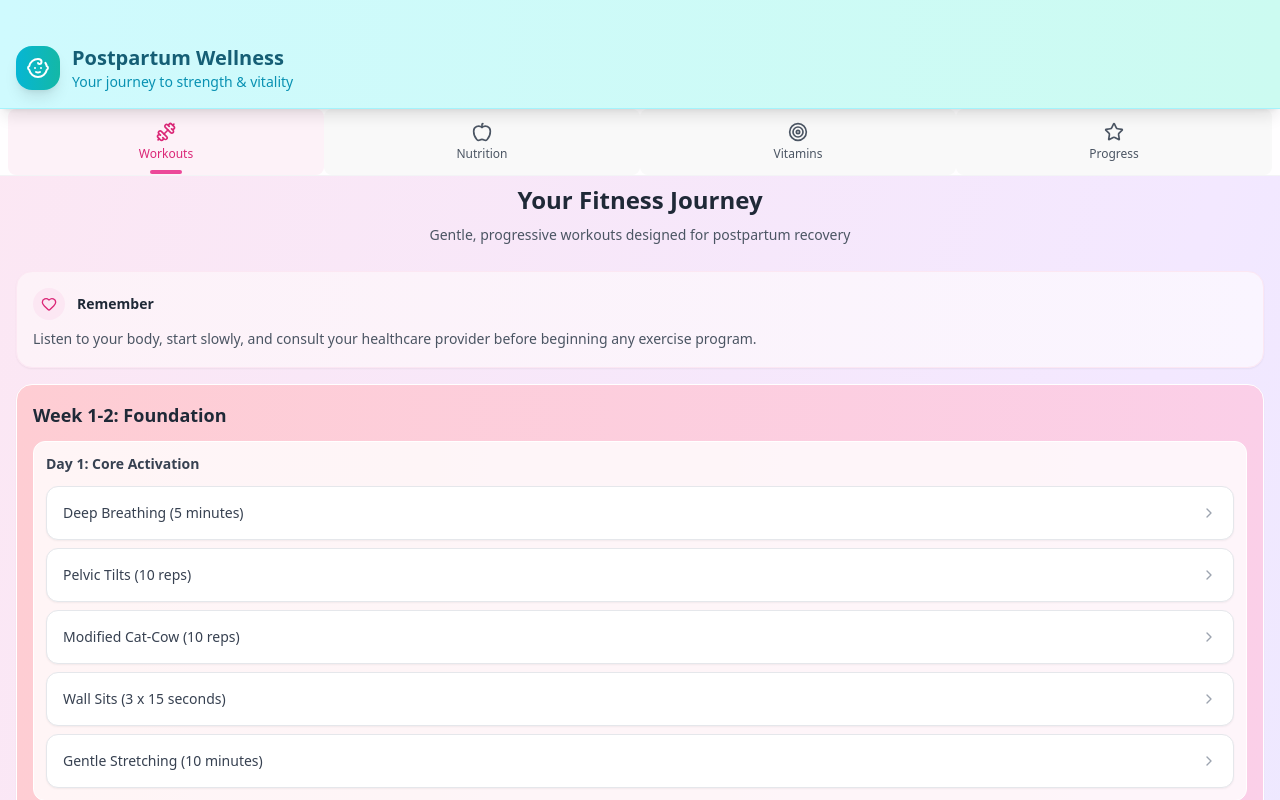
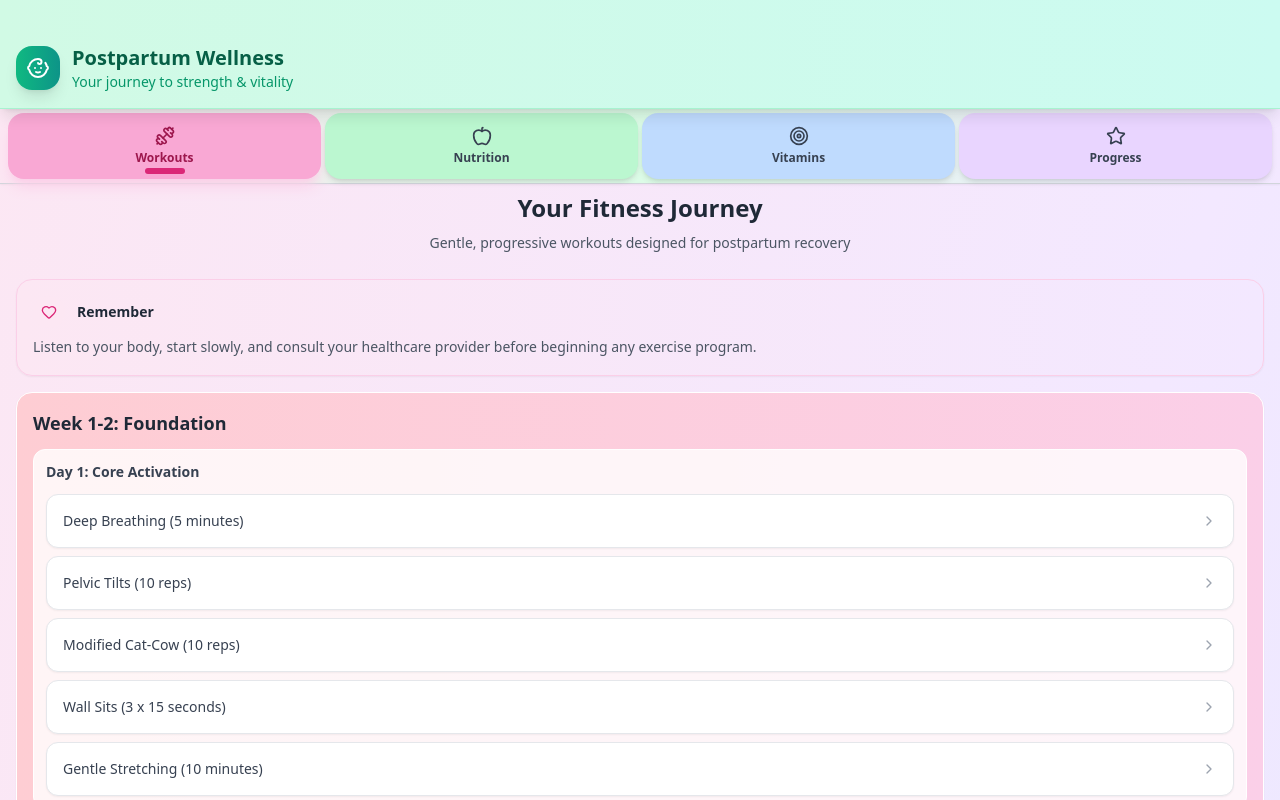
Before and after one commit to skylarnlea/postpartum-fitness-app, a React (Vite) app: page / in a window 1280 px wide. Shown: the top 800 px of the page. Built offline with nearby package versions, Linux system fonts and the light colour scheme.

Commit message:
updated colors throughout

```diff
--- a/src/App.jsx
+++ b/src/App.jsx
@@ -317,7 +317,7 @@ const PostpartumFitnessApp = () => {
         <p className="text-gray-600 text-sm leading-relaxed">Gentle, progressive workouts designed for postpartum recovery</p>
       </div>
 
-      <div className="mx-4 bg-gradient-to-r from-pink-50 to-purple-50 p-4 rounded-2xl border border-pink-100 shadow-sm">
+      <div className="mx-4 bg-gradient-to-r from-pink-100 to-purple-100 p-4 rounded-2xl border border-pink-200 shadow-sm">
         <div className="flex items-center space-x-3 mb-2">
           <div className="bg-pink-100 p-2 rounded-full">
             <Heart className="h-4 w-4 text-pink-600" />
@@ -390,7 +390,7 @@ const PostpartumFitnessApp = () => {
         <p className="text-gray-600 text-sm leading-relaxed">Nutrition guidelines to support your healing and energy</p>
       </div>
 
-      <div className="mx-4 bg-gradient-to-r from-green-50 to-emerald-50 p-4 rounded-2xl border border-green-100 shadow-sm">
+      <div className="mx-4 bg-gradient-to-r from-green-100 to-emerald-100 p-4 rounded-2xl border border-green-200 shadow-sm">
         <div className="flex items-center space-x-3 mb-2">
           <div className="bg-green-100 p-2 rounded-full">
             <Apple className="h-4 w-4 text-green-600" />
@@ -452,7 +452,7 @@ const PostpartumFitnessApp = () => {
         <p className="text-gray-600 text-sm leading-relaxed">Evidence-based supplements to consider for postpartum wellness</p>
       </div>
 
-      <div className="mx-4 bg-gradient-to-r from-amber-50 to-orange-50 p-4 rounded-2xl border border-amber-100 shadow-sm">
+      <div className="mx-4 bg-gradient-to-r from-amber-100 to-orange-100 p-4 rounded-2xl border border-amber-200 shadow-sm">
         <div className="flex items-center space-x-3 mb-2">
           <div className="bg-amber-100 p-2 rounded-full">
             <Target className="h-4 w-4 text-amber-600" />
@@ -587,32 +587,32 @@ const PostpartumFitnessApp = () => {
 
   return (
     <div className="min-h-screen bg-gradient-to-br from-pink-100 via-purple-100 to-blue-100">
-    {/* iPhone-specific safe area and header */}
-      <div className="bg-gradient-to-r from-cyan-100 to-teal-100 bg-opacity-95 shadow-lg border-b border-cyan-200 sticky top-0 z-50">
+      {/* iPhone-specific safe area and header - VIBRANT GREEN */}
+      <div className="bg-gradient-to-r from-emerald-100 to-teal-100 bg-opacity-95 shadow-lg border-b border-emerald-200 sticky top-0 z-50">
         {/* iPhone notch safe area */}
         <div className="h-11"></div>
         <div className="px-4 pb-4">
           <div className="flex items-center space-x-3">
-              <div className="bg-gradient-to-r from-cyan-500 to-teal-500 p-2.5 rounded-2xl shadow-lg">
+            <div className="bg-gradient-to-r from-emerald-500 to-teal-600 p-2.5 rounded-2xl shadow-lg">
               <Baby className="h-6 w-6 text-white" />
             </div>
             <div>
-            <h1 className="text-xl font-bold text-cyan-800">Postpartum Wellness</h1>
-            <p className="text-sm text-cyan-600">Your journey to strength & vitality</p>
+              <h1 className="text-xl font-bold text-emerald-800">Postpartum Wellness</h1>
+              <p className="text-sm text-emerald-600">Your journey to strength & vitality</p>
             </div>
           </div>
         </div>
       </div>
 
-      {/* iPhone-optimized Navigation Tabs */}
-      <div className="bg-white bg-opacity-95 border-b border-gray-100 sticky top-16 z-40">
-        <div className="px-2">
-          <div className="flex justify-between">
+      {/* iPhone-optimized Navigation Tabs - VIBRANT PASTELS */}
+      <div className="bg-gradient-to-r from-pink-100 via-green-100 via-blue-100 to-purple-100 border-b border-gray-300 sticky top-16 z-40 shadow-sm">
+        <div className="px-2 py-1">
+          <div className="flex justify-between gap-1">
             {[
-              { id: 'workouts', label: 'Workouts', icon: Dumbbell, color: 'pink' },
-              { id: 'nutrition', label: 'Nutrition', icon: Apple, color: 'green' },
-              { id: 'supplements', label: 'Vitamins', icon: Target, color: 'blue' },
-              { id: 'progress', label: 'Progress', icon: Star, color: 'purple' }
+              { id: 'workouts', label: 'Workouts', icon: Dumbbell, colors: { bg: 'bg-pink-200', text: 'text-pink-800', active: 'bg-pink-300', indicator: 'bg-pink-600', shadow: 'shadow-pink-200' } },
+              { id: 'nutrition', label: 'Nutrition', icon: Apple, colors: { bg: 'bg-green-200', text: 'text-green-800', active: 'bg-green-300', indicator: 'bg-green-600', shadow: 'shadow-green-200' } },
+              { id: 'supplements', label: 'Vitamins', icon: Target, colors: { bg: 'bg-blue-200', text: 'text-blue-800', active: 'bg-blue-300', indicator: 'bg-blue-600', shadow: 'shadow-blue-200' } },
+              { id: 'progress', label: 'Progress', icon: Star, colors: { bg: 'bg-purple-200', text: 'text-purple-800', active: 'bg-purple-300', indicator: 'bg-purple-600', shadow: 'shadow-purple-200' } }
             ].map(tab => {
               const Icon = tab.icon;
               const isActive = activeTab === tab.id;
@@ -620,15 +620,15 @@ const PostpartumFitnessApp = () => {
                 <button
                   key={tab.id}
                   onClick={() => setActiveTab(tab.id)}
-                  className={`flex-1 flex flex-col items-center py-3 px-2 transition-all relative ${
+                  className={`flex-1 flex flex-col items-center py-3 px-2 rounded-2xl transition-all relative ${
                     isActive
-                      ? 'text-pink-600 bg-pink-50'
-                      : 'text-gray-600'
+                      ? `${tab.colors.text} ${tab.colors.active} shadow-lg ${tab.colors.shadow}`
+                      : `text-gray-700 ${tab.colors.bg} hover:${tab.colors.active} shadow-md`
                   }`}
                 >
                   <Icon className="h-5 w-5 mb-1" />
-                  <span className="text-xs font-medium">{tab.label}</span>
-                  {isActive && <div className="absolute bottom-0 left-1/2 transform -translate-x-1/2 w-8 h-1 bg-pink-500 rounded-full"></div>}
+                  <span className="text-xs font-bold">{tab.label}</span>
+                  {isActive && <div className={`absolute bottom-1 left-1/2 transform -translate-x-1/2 w-10 h-1.5 ${tab.colors.indicator} rounded-full`}></div>}
                 </button>
               );
             })}
```
Lines whose indentation alone changed are shown as unchanged.
